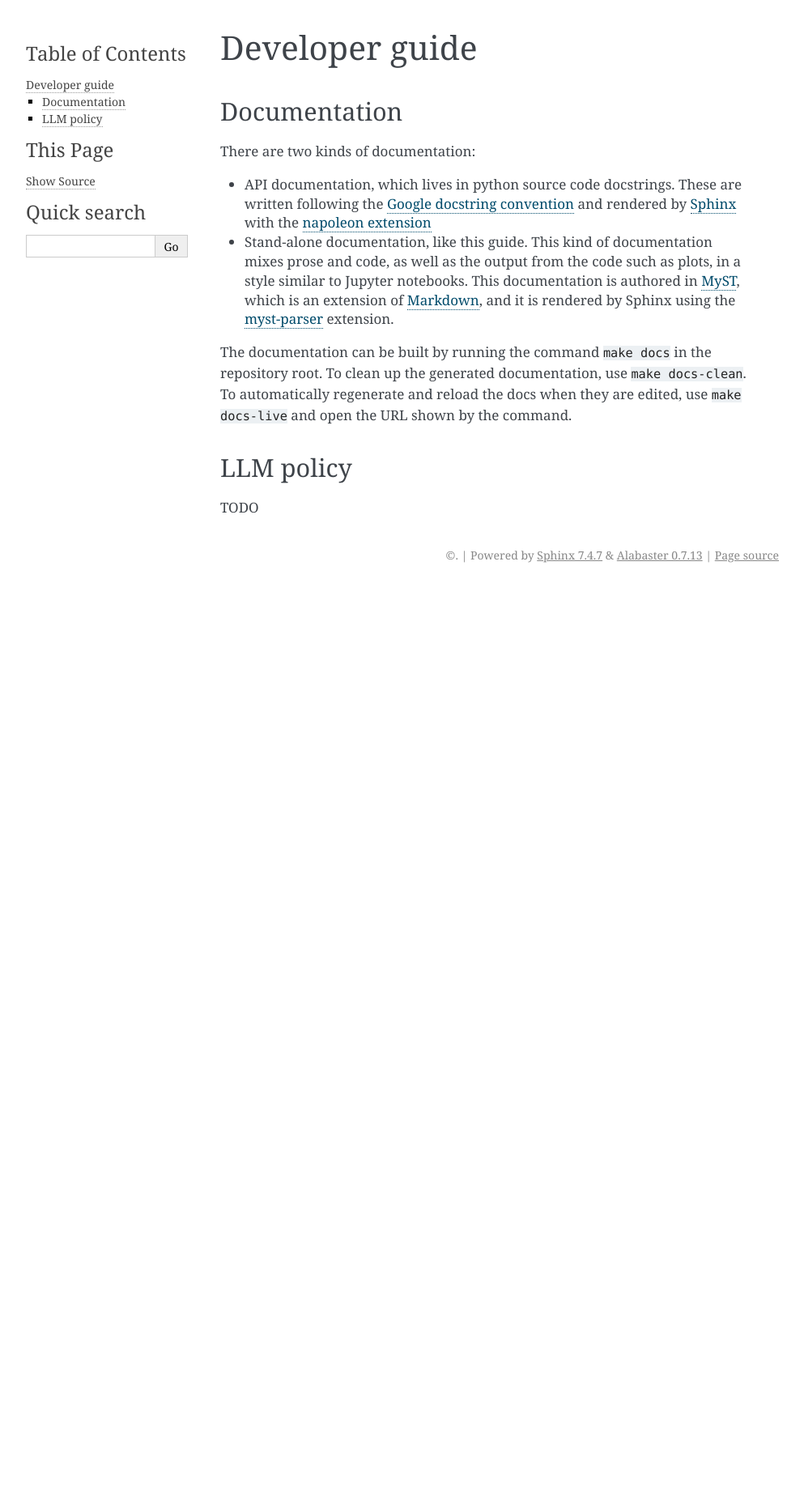
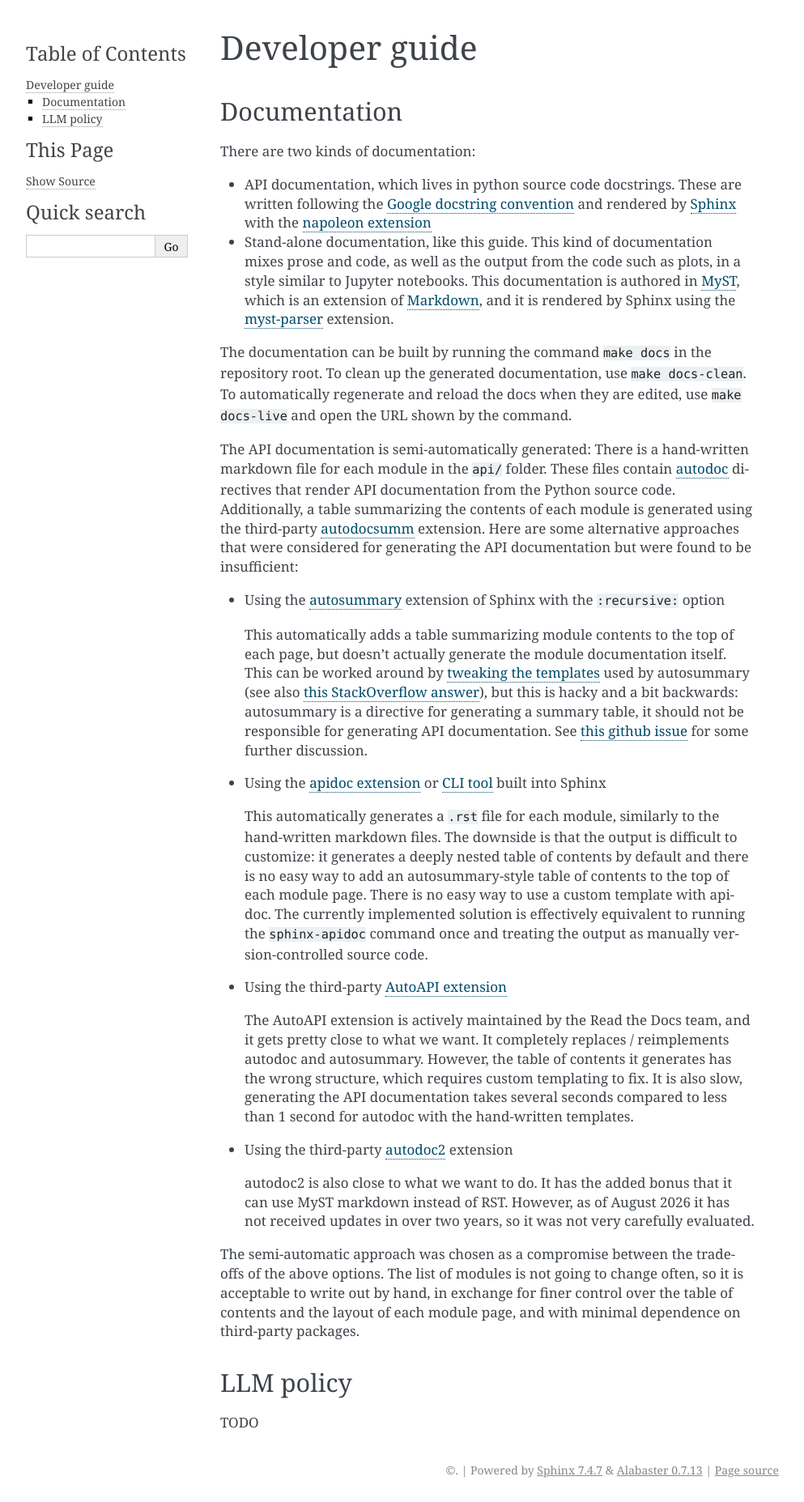
Before and after one commit to RIKEN-SQERT/sqe-analysis, a Sphinx documentation site: the page built from docs/guide/developer-guide.md, in a window 1280 px wide. Shown: the whole page at 81% size, without its empty margins (148-1141 px from the left). Built offline with Sphinx 7.4.7, drawn with Linux system fonts in a browser that asks for light colours; before the commit the page ends 900 px from its top, so only the background shows below that.

Commit message:
Explain API documentation setup

```diff
--- a/docs/guide/developer-guide.md
+++ b/docs/guide/developer-guide.md
@@ -8,6 +8,27 @@ There are two kinds of documentation:
 
 The documentation can be built by running the command `make docs` in the repository root. To clean up the generated documentation, use `make docs-clean`. To automatically regenerate and reload the docs when they are edited, use `make docs-live` and open the URL shown by the command.
 
+The API documentation is semi-automatically generated: There is a hand-written markdown file for each module in the `api/` folder. These files contain [autodoc](https://www.sphinx-doc.org/en/master/usage/extensions/autodoc.html) directives that render API documentation from the Python source code. Additionally, a table summarizing the contents of each module is generated using the third-party [autodocsumm](https://autodocsumm.readthedocs.io/en/latest/) extension. Here are some alternative approaches that were considered for generating the API documentation but were found to be insufficient:
+
+- Using the [autosummary](https://www.sphinx-doc.org/en/master/usage/extensions/autosummary.html) extension of Sphinx with the `:recursive:` option
+
+    This automatically adds a table summarizing module contents to the top of each page, but doesn't actually generate the module documentation itself. This can be worked around by [tweaking the templates](https://github.com/sphinx-doc/sphinx/issues/7912) used by autosummary (see also [this StackOverflow answer](https://stackoverflow.com/questions/2701998/automatically-document-all-modules-recursively-with-sphinx-autodoc/62613202#62613202)), but this is hacky and a bit backwards: autosummary is a directive for generating a summary table, it should not be responsible for generating API documentation. See [this github issue](https://github.com/sphinx-doc/sphinx/issues/6829) for some further discussion.
+
+- Using the [apidoc extension](https://www.sphinx-doc.org/en/master/usage/extensions/apidoc.html) or [CLI tool](https://www.sphinx-doc.org/en/master/man/sphinx-apidoc.html) built into Sphinx
+
+    This automatically generates a `.rst` file for each module, similarly to the hand-written markdown files. The downside is that the output is difficult to customize: it generates a deeply nested table of contents by default and there is no easy way to add an autosummary-style table of contents to the top of each module page. There is no easy way to use a custom template with apidoc. The currently implemented solution is effectively equivalent to running the `sphinx-apidoc` command once and treating the output as manually version-controlled source code.
+
+- Using the third-party [AutoAPI extension](https://sphinx-autoapi.readthedocs.io/en/latest/index.html)
+
+    The AutoAPI extension is actively maintained by the Read the Docs team, and it gets pretty close to what we want. It completely replaces / reimplements autodoc and autosummary. However, the table of contents it generates has the wrong structure, which requires custom templating to fix. It is also slow, generating the API documentation takes several seconds compared to less than 1 second for autodoc with the hand-written templates.
+
+- Using the third-party [autodoc2](https://sphinx-autodoc2.readthedocs.io/en/latest/) extension
+
+    autodoc2 is also close to what we want to do. It has the added bonus that it can use MyST markdown instead of RST. However, as of August 2026 it has not received updates in over two years, so it was not very carefully evaluated.
+
+The semi-automatic approach was chosen as a compromise between the tradeoffs of the above options. The list of modules is not going to change often, so it is acceptable to write out by hand, in exchange for finer control over the table of contents and the layout of each module page, and with minimal dependence on third-party packages.
+
+
 ## LLM policy
 
 TODO
```
